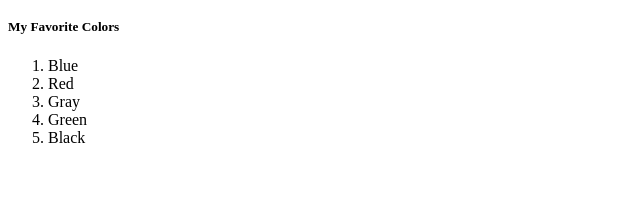
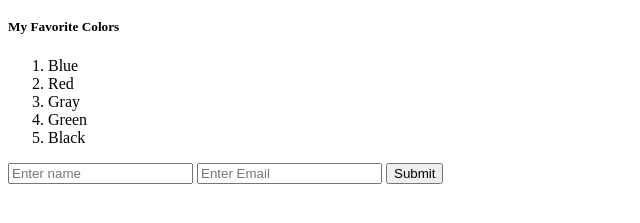
Before and after one commit to Ckevinfl89/week1day1, a plain HTML site: page index.html in a window 1280 px wide. Shown: the part 101-324 px from the top of the page, without its empty margins (0-640 px from the left). Drawn offline with Linux system fonts and the light colour scheme.

Commit message:
Add Form

```diff
--- a/index.html
+++ b/index.html
@@ -18,5 +18,13 @@
         <li>Green</li>
         <li>Black</li>
     </ol>
+
+    <form action="">
+    <input type="text" placeholder="Enter name" name="first">
+    <input type="text" placeholder="Enter Email" name="Email">
+    <input type="Submit" value="Submit">
+    </form>
+
+
 </body>
 </html>
```
